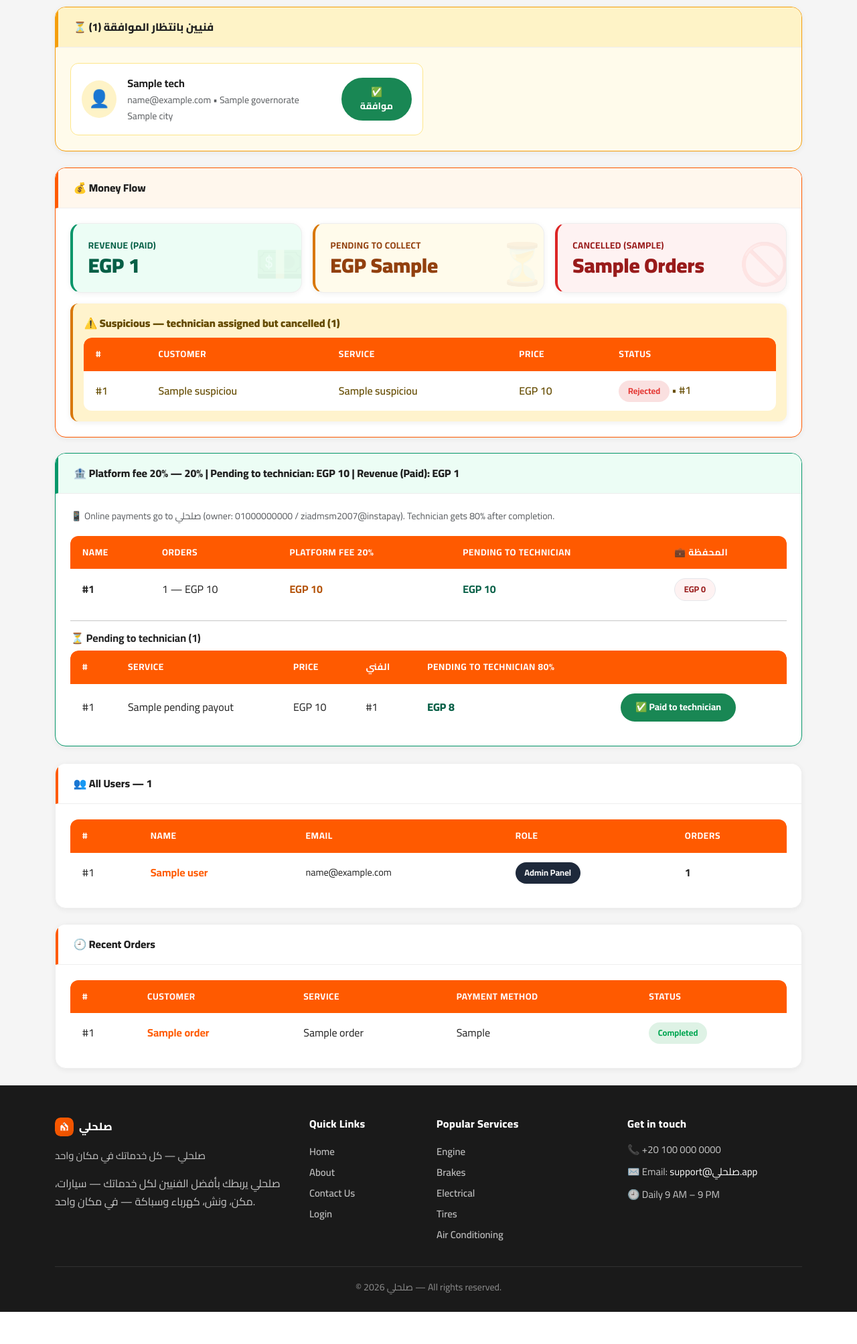
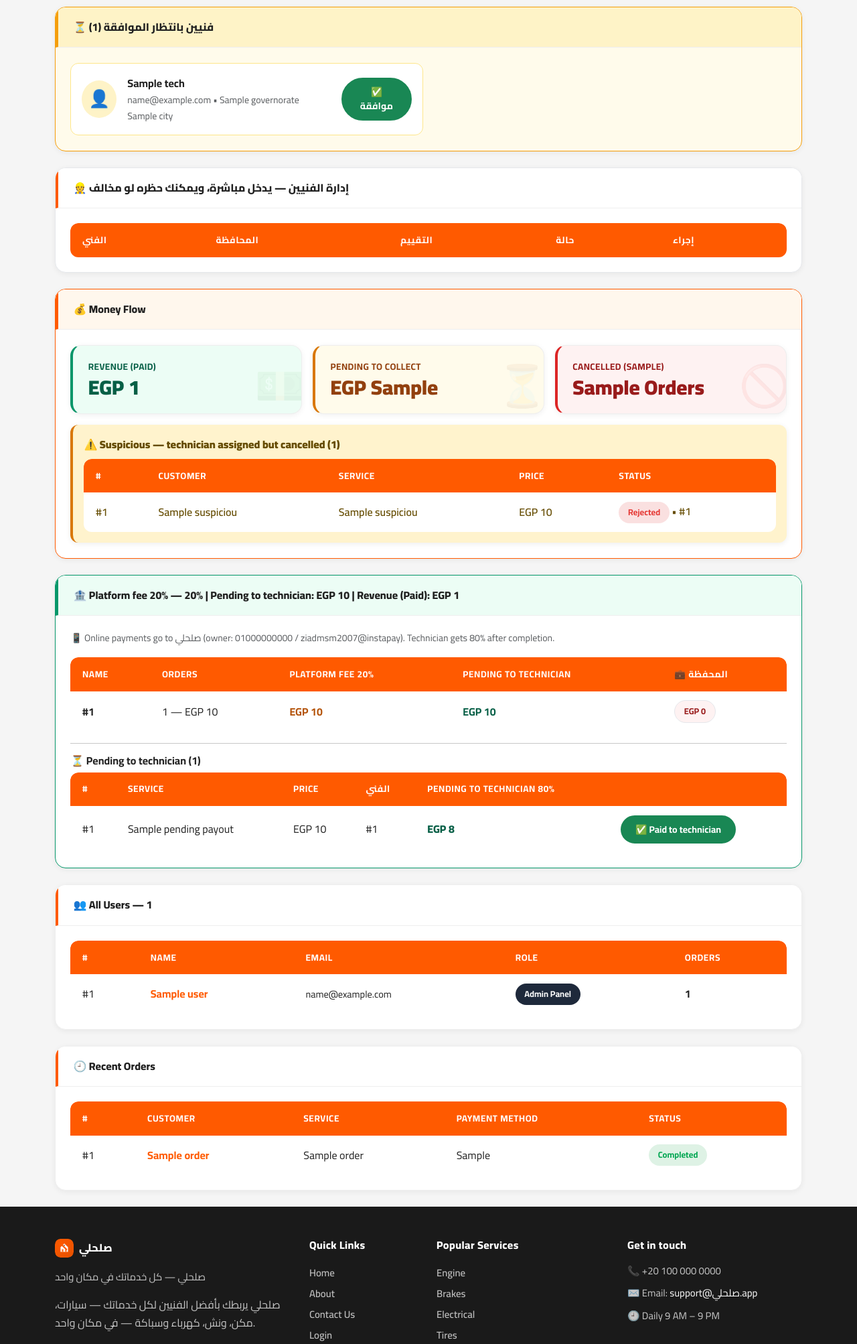
Before and after one commit to ziadmsm2007-tech/sallahly, a Flask app: template templates/admin_dashboard.html in a window 1280 px wide. Shown: the part 764-2770 px from the top of the page at 67% size. Before the commit the page ends 2722 px from the top, so only its background shows below. Run offline with Flask 3, Linux system fonts and the light colour scheme; the template is opened without the code that fills it: most values are stand-ins (such as "Sample title", 1, 10 or a date in 2020); lists and menus that the app fills with data are empty; some libraries are stand-ins or nearby versions.

Commit message:
Fix: cart hidden for tech + direct entry without approval + admin ban/remove

```diff
--- a/app.py
+++ b/app.py
@@ -248,10 +248,6 @@ def register_routes(app):
 
             user = models.verify_user(email, password)
             if user:
-                # الفني لازم موافقة الإدارة
-                if user["role"] == "technician" and not user.get("is_approved"):
-                    flash("flash_tech_pending")
-                    return redirect(url_for("login"))
                 session["user_id"] = user["id"]
                 session["role"] = user["role"]
                 session["name"] = user["name"]
@@ -919,6 +915,23 @@ def register_routes(app):
         flash("flash_tech_approved")
         return redirect(url_for("admin_dashboard"))
 
+    @app.route("/ban_technician/<int:user_id>", methods=["POST"])
+    @owner_required
+    def ban_technician(user_id):
+        with models.get_db() as conn:
+            conn.execute("UPDATE users SET is_approved=0 WHERE id=?", (user_id,))
+        flash("تم حظر الفني")
+        return redirect(url_for("admin_dashboard"))
+
+    @app.route("/remove_technician/<int:user_id>", methods=["POST"])
+    @owner_required
+    def remove_technician(user_id):
+        with models.get_db() as conn:
+            conn.execute("DELETE FROM users WHERE id=?", (user_id,))
+            conn.execute("DELETE FROM wallets WHERE user_id=?", (user_id,))
+        flash("تم حذف الفني")
+        return redirect(url_for("admin_dashboard"))
+
     @app.route("/invoice/<int:order_id>")
     @login_required
     def invoice(order_id):
--- a/models.py
+++ b/models.py
@@ -28,7 +28,7 @@ def verify_user(email, password):
 def create_user(name, email, password, role, governorate=None, city=None, address=None, lat=None, lng=None, photo=None, referral_code_input=None):
     with get_db() as conn:
         try:
-            is_approved = 0 if role == "technician" else 1
+            is_approved = 1  # الكل يدخل علطول — الإدارة تقدر تشيله لو مخالف
             my_code = f"DR{str(conn.execute('SELECT COALESCE(MAX(id),0)+1 FROM users').fetchone()[0]).zfill(4)}{uuid.uuid4().hex[:3].upper()}"
             referred_by = None
             if referral_code_input:
--- a/templates/admin_dashboard.html
+++ b/templates/admin_dashboard.html
@@ -102,6 +102,48 @@
     </div>
 </div>
 {% endif %}
+
+<div class="panel fade-up mb-4" style="border:1px solid #e5e7eb;">
+    <div class="panel-head"><span>👷 إدارة الفنيين — يدخل مباشرة، ويمكنك حظره لو مخالف</span></div>
+    <div class="panel-body">
+        <div class="table-responsive">
+            <table class="tbl-modern">
+                <thead><tr><th>الفني</th><th>المحافظة</th><th>التقييم</th><th>حالة</th><th>إجراء</th></tr></thead>
+                <tbody>
+                    {% for u in users_data if u.role == 'technician' %}
+                    <tr>
+                        <td>
+                            <div class="d-flex gap-2 align-items-center">
+                                {% if u.photo %}<img src="{{ url_for('static', filename=u.photo) }}" style="width:36px; height:36px; border-radius:50%; object-fit:cover;">{% else %}<div style="width:36px; height:36px; border-radius:50%; background:#f3f4f6; display:grid; place-items:center;">👤</div>{% endif %}
+                                <div><div class="fw-bold" style="font-size:.9rem;">{{ u.name }}</div><div class="small text-muted">{{ u.email }}</div></div>
+                            </div>
+                        </td>
+                        <td><small>{{ u.governorate or '—' }}</small></td>
+                        <td><small>⭐ {{ "%.1f"|format(u.rating_avg or 0) }} ({{ u.rating_count or 0 }})</small></td>
+                        <td>{% if u.is_approved %}<span class="st-badge st-completed">✅ نشط</span>{% else %}<span class="st-badge st-rejected">⛔ محظور</span>{% endif %}</td>
+                        <td>
+                            <div class="d-flex gap-1">
+                                {% if u.is_approved %}
+                                <form method="POST" action="{{ url_for('ban_technician', user_id=u.id) }}" onsubmit="return confirm('حظر الفني؟')">
+                                    <button class="btn btn-outline-danger btn-sm">⛔ حظر</button>
+                                </form>
+                                {% else %}
+                                <form method="POST" action="{{ url_for('approve_technician', user_id=u.id) }}">
+                                    <button class="btn btn-success btn-sm">✅ فك الحظر</button>
+                                </form>
+                                {% endif %}
+                                <form method="POST" action="{{ url_for('remove_technician', user_id=u.id) }}" onsubmit="return confirm('حذف نهائي؟')">
+                                    <button class="btn btn-outline-secondary btn-sm">🗑️ حذف</button>
+                                </form>
+                            </div>
+                        </td>
+                    </tr>
+                    {% endfor %}
+                </tbody>
+            </table>
+        </div>
+    </div>
+</div>
 
 <div class="panel fade-up mb-4" style="border: 1.5px solid var(--talabat);">
     <div class="panel-head" style="border-left-color: var(--talabat); background: #fff7ed;"><span>💰 {{ t('admin_money_title') }}</span></div>
--- a/templates/base.html
+++ b/templates/base.html
@@ -204,11 +204,13 @@
         <span class="tala-bnav-icon">🔍</span>
         <small>{{ t('nav_services') }}</small>
     </a>
-    <a href="{{ url_for('cart_page') if current_user and current_user.role=='client' else url_for('login') }}" class="tala-bnav-item position-relative {% if request.endpoint=='cart_page' %}active{% endif %}">
+    {% if current_user and current_user.role=='client' %}
+    <a href="{{ url_for('cart_page') }}" class="tala-bnav-item position-relative {% if request.endpoint=='cart_page' %}active{% endif %}">
         <span class="tala-bnav-icon">🛒</span>
         <small>Cart</small>
         {% if cart_count %}<span class="tala-bnav-badge">{{ cart_count }}</span>{% endif %}
     </a>
+    {% endif %}
     <a href="{{ url_for('customer_dashboard') if current_user and current_user.role=='client' else url_for('technical_dashboard') if current_user and current_user.role=='technician' else url_for('admin_dashboard') if current_user and current_user.email.lower()==owner_email else url_for('login') }}" class="tala-bnav-item {% if request.endpoint in ['customer_dashboard','technical_dashboard','admin_dashboard','my_orders'] %}active{% endif %}">
         <span class="tala-bnav-icon">👤</span>
         <small>{{ 'Account' if lang!='ar' else 'حسابي' }}</small>
```
